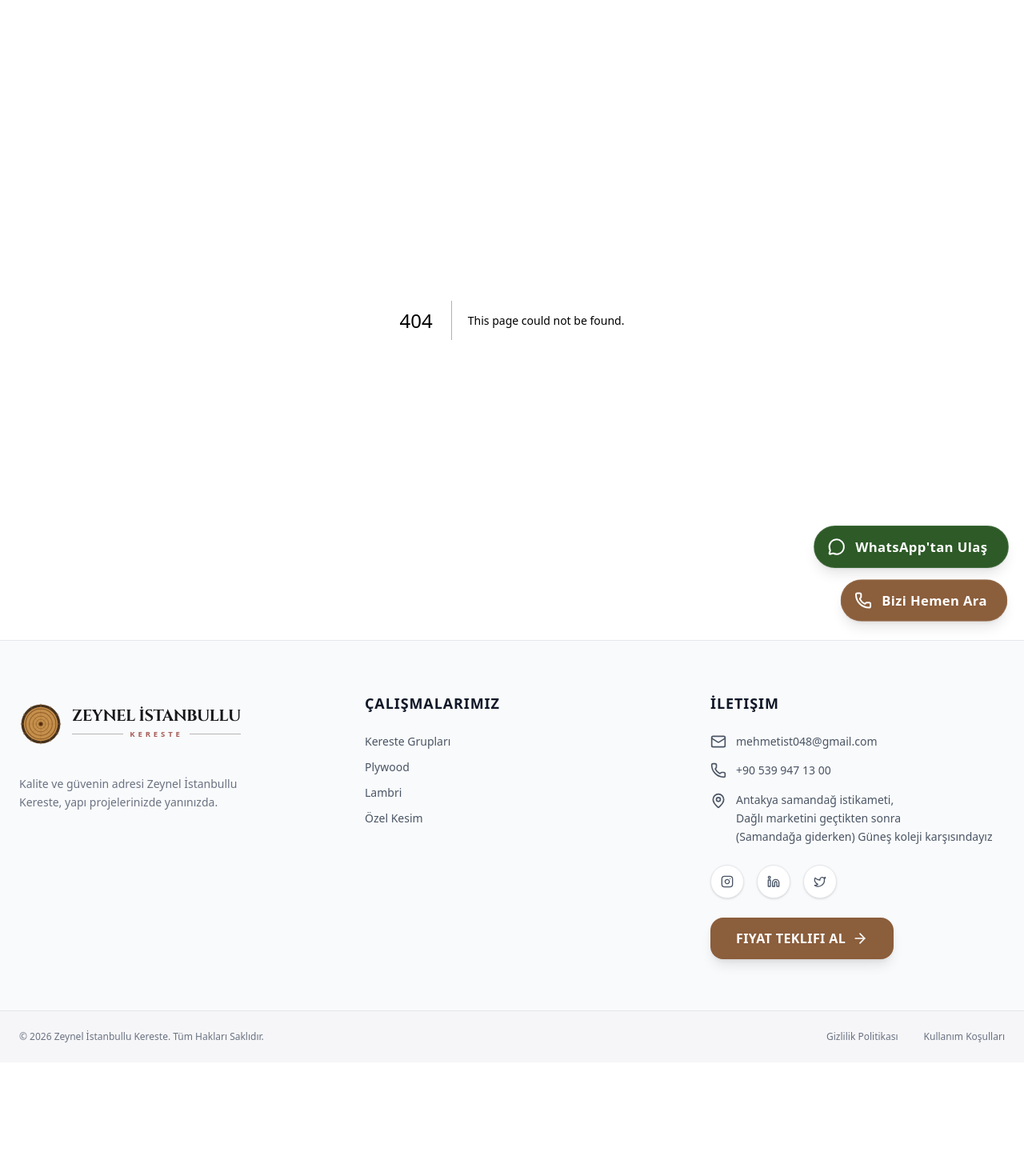
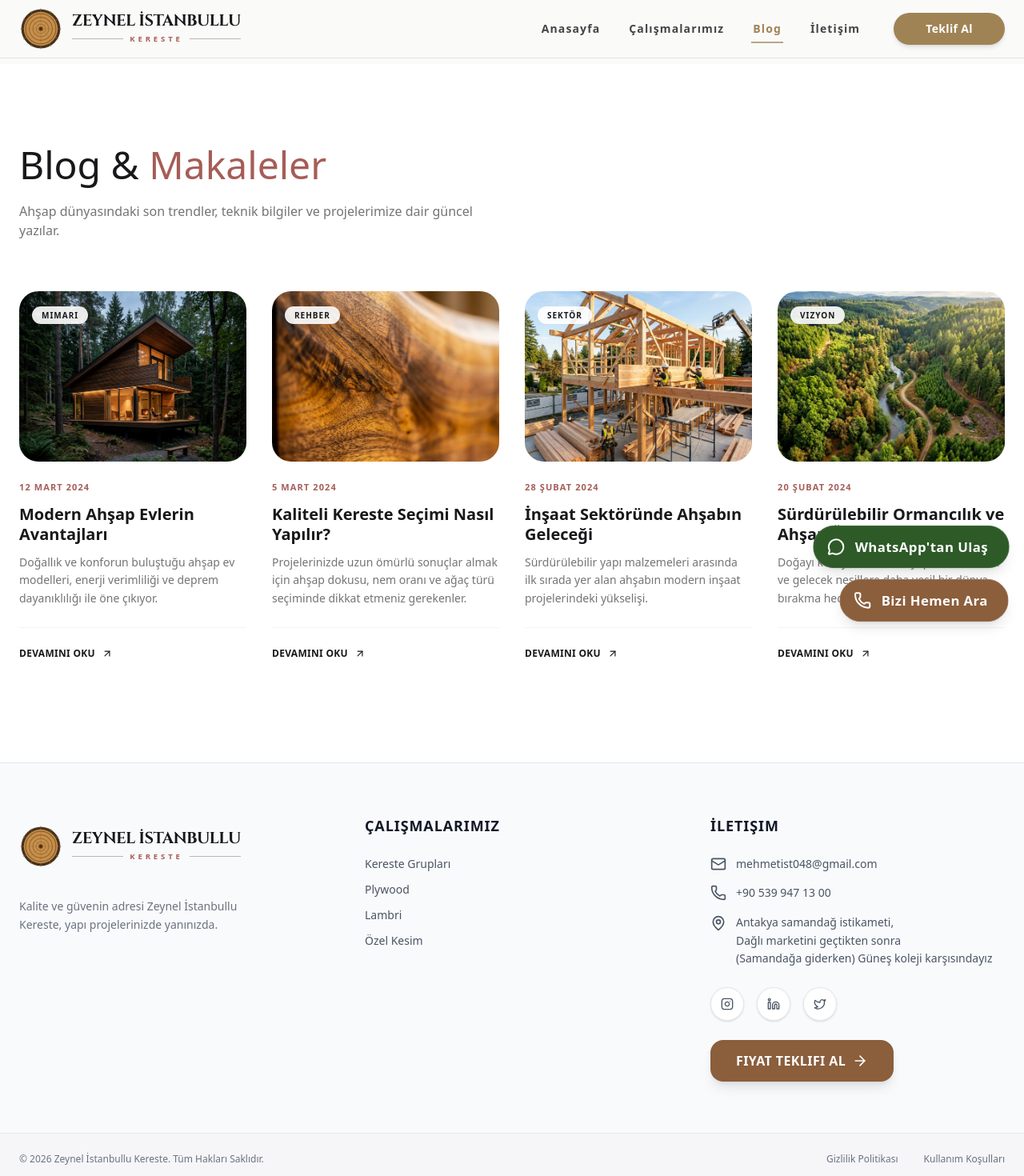
Before and after one commit to istanbullu728-max/kereste, a Next.js app: page /blog in a window 1280 px wide. Before the commit this address had no page. Shown: the top 1470 px of the page at 80% size. Before the commit the page ends 1328 px from the top, so only its background shows below. Built offline with nearby package versions, Linux system fonts and the light colour scheme; a web font is replaced by a local one.

Commit message:
Move blog section to a dedicated page (/blog)

```diff
--- /dev/null
+++ b/src/app/blog/page.tsx
@@ -0,0 +1,19 @@
+"use client";
+
+import { Header } from "@/components/layout/Header";
+import { Footer } from "@/components/layout/Footer";
+import { Blog } from "@/components/home/Blog";
+
+export default function BlogPage() {
+    return (
+        <main className="min-h-screen bg-timber-white selection:bg-timber-highlight selection:text-white">
+            <Header />
+
+            <div className="pt-20">
+                <Blog />
+            </div>
+
+            <Footer />
+        </main>
+    );
+}
--- a/src/app/page.tsx
+++ b/src/app/page.tsx
@@ -4,7 +4,6 @@ import { Hero } from "@/components/home/Hero";
 
 
 import { Products } from "@/components/home/Products";
-import { Blog } from "@/components/home/Blog";
 import { Contact } from "@/components/home/Contact";
 
 export default function Home() {
@@ -16,7 +15,6 @@ export default function Home() {
 
 
       <Products />
-      <Blog />
       <Contact />
     </main>
   );
--- a/src/data/navigation.ts
+++ b/src/data/navigation.ts
@@ -3,6 +3,6 @@ import { NavItem } from "@/types";
 export const navItems: NavItem[] = [
     { name: "Anasayfa", href: "/" },
     { name: "Çalışmalarımız", href: "/#calismalarimiz" },
-    { name: "Blog", href: "/#blog" },
+    { name: "Blog", href: "/blog" },
     { name: "İletişim", href: "/iletisim" },
 ];
```
